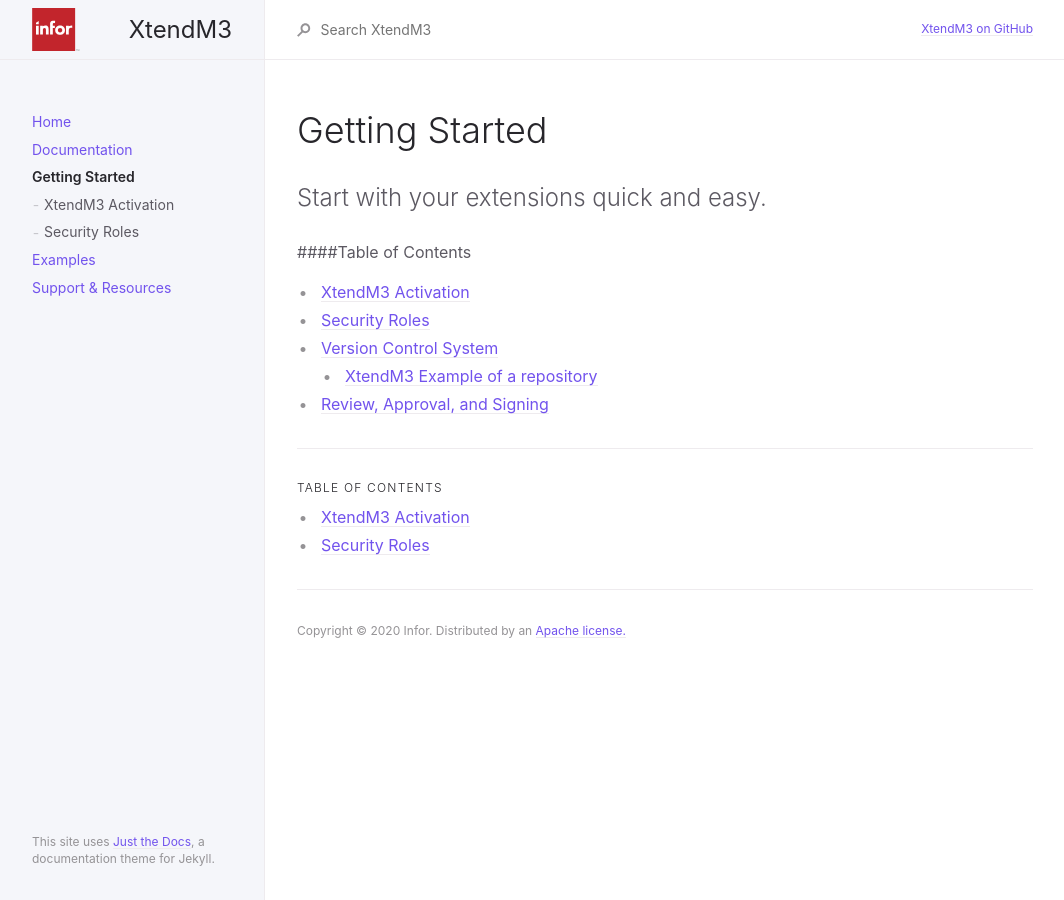
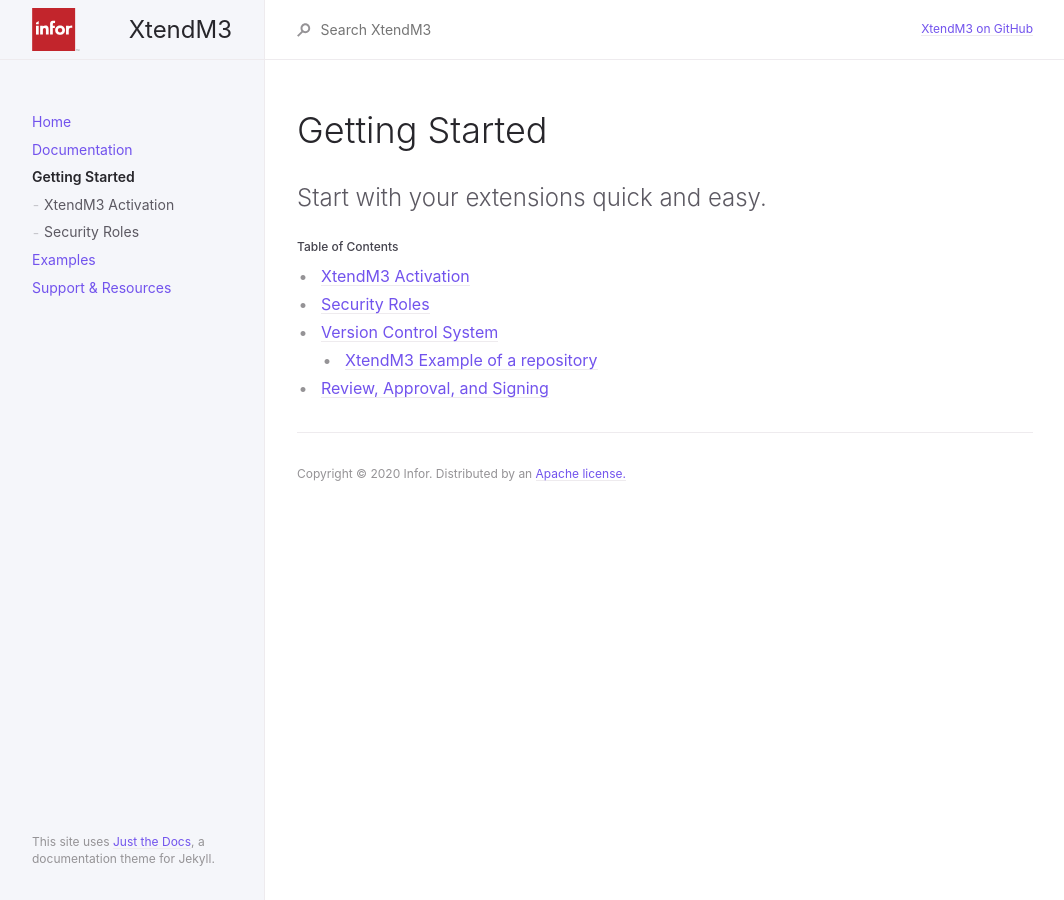
Before and after one commit to infor-cloud/xtendm3, a Jekyll site: the page built from docs/getting-started/getting-started.md, in a window 1280 px wide. Shown: the whole page, without its empty margins (107-1171 px from the left). Built offline with Jekyll 4.4.1, drawn with Linux system fonts in a browser that asks for light colours; part of the change alters nothing that is shown.

Commit message:
Updated approval-requirements.md version-controlling.md getting-started.md

```diff
--- a/docs/getting-started/getting-started.md
+++ b/docs/getting-started/getting-started.md
@@ -4,14 +4,16 @@ title: Getting Started
 nav_order: 3
 has_children: true
 permalink: docs/getting-started
+has_toc: false
 ---
 
 # Getting Started
 
 Start with your extensions quick and easy.
 {: .fs-6 .fw-300 }
-{: .no_toc }
-####Table of Contents
+
+
+###### Table of Contents
 * [XtendM3 Activation](xtendm3-activation.md)
 * [Security Roles](security-roles.md)
 * [Version Control System](../documentation/version-controlling.md)
```
